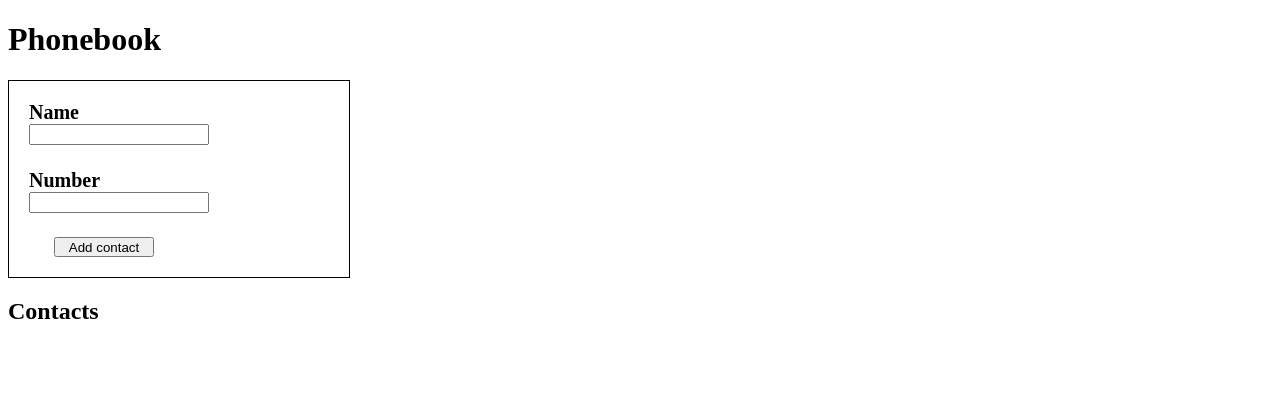
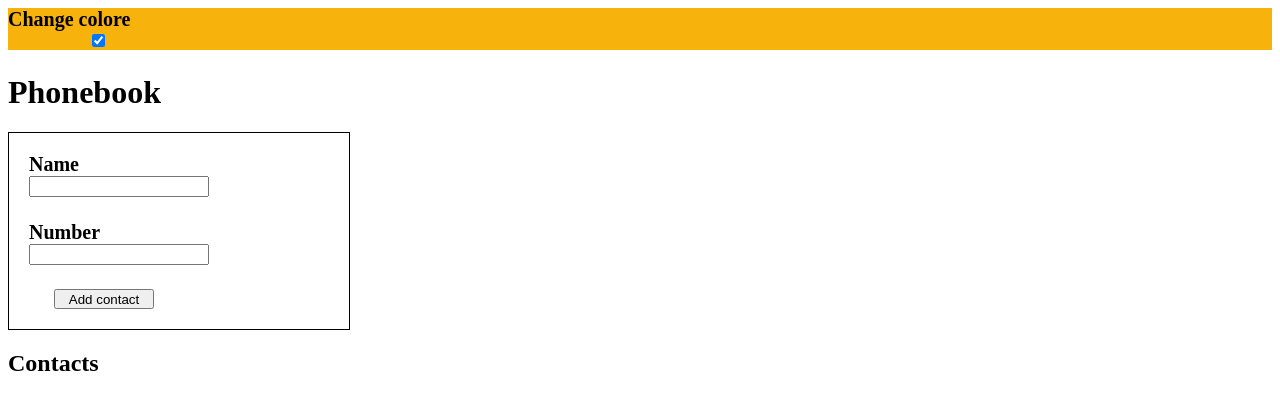
Before and after one commit to Vadim2017777/goit-react-hw-06-phonebook, a React (Create React App) app: page / in a window 1280 px wide. Shown: the top 410 px of the page. Built offline with nearby package versions, Linux system fonts and the light colour scheme.

Commit message:
Add hoc whith Theme

```diff
--- a/package.json
+++ b/package.json
@@ -1,8 +1,8 @@
 {
-  "name": "goit-react-hw-03-phonebook",
+  "name": "goit-react-hw-05-phonebook",
   "version": "0.1.0",
   "private": true,
-  "homepage": "https://Vadim2017777.github.io/goit-react-hw-03-phonebook",
+  "homepage": "https://Vadim2017777.github.io/goit-react-hw-05-phonebook-ctx",
   "dependencies": {
     "@testing-library/jest-dom": "^4.2.4",
     "@testing-library/react": "^9.5.0",
--- a/src/componets/App.js
+++ b/src/componets/App.js
@@ -1,6 +1,10 @@
 import React, { Component } from 'react';
 import { v4 as uuidv4 } from 'uuid';
 
+import Layout from './Layout/Layout';
+import ThemeContext from './contex/ThemeContext';
+import { themeConfig } from './contex/ThemeContext';
+import Header from './Header/Header';
 import ContactListForm from './ContactForm/ContactForm';
 import Filter from './Filter/Filter';
 import ContactList from './ContactList/ContactList';
@@ -10,6 +14,7 @@ import { INITIAL_STATE_APP } from '../componets/helpers/constants';
 class App extends Component {
   state = {
     ...INITIAL_STATE_APP,
+    theme: 'light',
   };
 
   componentDidMount() {
@@ -68,6 +73,12 @@ class App extends Component {
     });
   };
 
+  toggleTheme = () => {
+    this.setState({
+      theme: this.state.theme === 'dark' ? 'light' : 'dark',
+    });
+  };
+
   render() {
     const { filter } = this.state;
     const { contacts } = this.state;
@@ -75,6 +86,14 @@ class App extends Component {
     const showContacts = contacts.length;
 
     return (
+      <Layout>
+        <ThemeContext.Provider
+          value={{
+            type: this.state.theme,
+            config: themeConfig[this.state.theme],
+          }}
+        >
+          <Header toggleTheme={this.toggleTheme} />
           <div>
             <h1>Phonebook</h1>
             <>
@@ -95,6 +114,8 @@ class App extends Component {
               />
             )}
           </div>
+        </ThemeContext.Provider>
+      </Layout>
     );
   }
 }
--- a/src/componets/Header/Header.js
+++ b/src/componets/Header/Header.js
@@ -1,11 +1,41 @@
 import React, { Component } from 'react';
 
+import whithTheme from '../hoc/whithTeme';
+
 import ThemeContext from '../contex/ThemeContext';
-export default class Header extends Component {
-  render() {
-    return (
-      <ThemeContext.Consumer>
-        {theme => (
+
+// export default class Header extends Component {
+//   render() {
+//     return (
+//       <ThemeContext.Consumer>
+//         {theme => (
+//           <header
+//             style={{
+//               background: theme.config.headerBg,
+//               color: theme.config.fontColor,
+//             }}
+//           >
+//             <div className="theme-selector">
+//               <label className="switch">
+//                 Change colore
+//                 <input
+//                   type="checkbox"
+//                   checked={theme.type === 'light'}
+//                   onChange={event =>
+//                     this.props.toggleTheme(event.currentTarget.value)
+//                   }
+//                 />
+//                 <span className="slider round"></span>
+//               </label>
+//             </div>
+//           </header>
+//         )}
+//       </ThemeContext.Consumer>
+//     );
+//   }
+// }
+
+const Header = ({ theme, toggleTheme }) => (
   <header
     style={{
       background: theme.config.headerBg,
@@ -14,19 +44,16 @@ export default class Header extends Component {
   >
     <div className="theme-selector">
       <label className="switch">
+        Change colore
         <input
           type="checkbox"
           checked={theme.type === 'light'}
-                  onChange={event =>
-                    this.props.toggleTheme(event.currentTarget.value)
-                  }
+          onChange={event => toggleTheme(event.currentTarget.value)}
         />
         <span className="slider round"></span>
       </label>
     </div>
   </header>
-        )}
-      </ThemeContext.Consumer>
 );
-  }
-}
+
+export default whithTheme(Header);
--- /dev/null
+++ b/src/componets/Layout/Layout.js
@@ -0,0 +1,8 @@
+import React from 'react';
+import Header from '../Header/Header';
+
+import './Layout.module.css';
+
+const Layout = ({ children }) => <>{children}</>;
+
+export default Layout;
--- /dev/null
+++ b/src/componets/Layout/Layout.module.css
@@ -0,0 +1,3 @@
+div {
+  /* padding: 20px; */
+}
--- a/src/componets/contex/ThemeContext.js
+++ b/src/componets/contex/ThemeContext.js
@@ -1,4 +1,4 @@
-import React from 'react';
+import { createContext } from 'react';
 
 export const themeConfig = {
   light: {
@@ -12,5 +12,6 @@ export const themeConfig = {
     bodybg: 'black',
   },
 };
-const ThemeContext = React.createContext(themeConfig.light);
+const ThemeContext = createContext(themeConfig.light);
+
 export default ThemeContext;
--- /dev/null
+++ b/src/componets/hoc/whithTeme.js
@@ -0,0 +1,18 @@
+import React from 'react';
+import ThemeContext from '../contex/ThemeContext';
+
+// Эта функция принимает компонент...
+const withTheme = WrappedComponent => {
+  // ... возвращает другой компонент...
+  return function WithTheme(props) {
+    // ... который рендерит обернутый в Consumer компонент,
+    // передавая тему как проп.
+    return (
+      <ThemeContext.Consumer>
+        {theme => <WrappedComponent {...props} theme={theme} />}
+      </ThemeContext.Consumer>
+    );
+  };
+};
+
+export default withTheme;
```
Also changed, not shown: 1 other file (tests, documents, lock files or other folders). Lines whose indentation alone changed are shown as unchanged.
